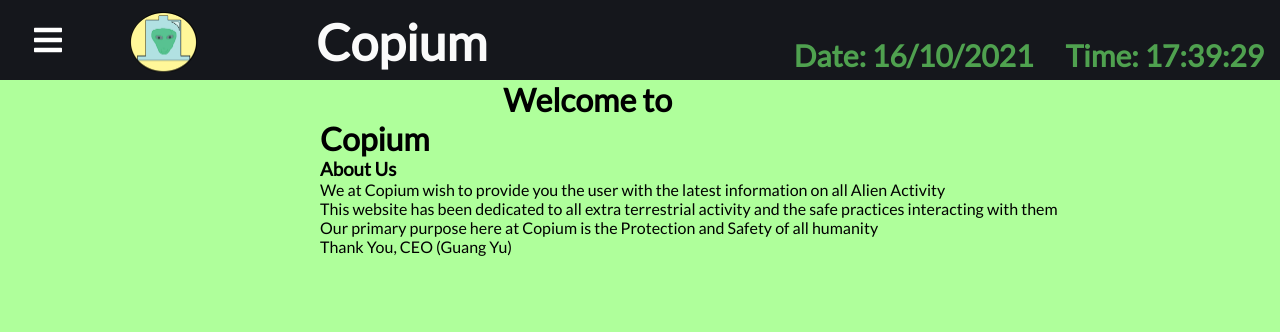
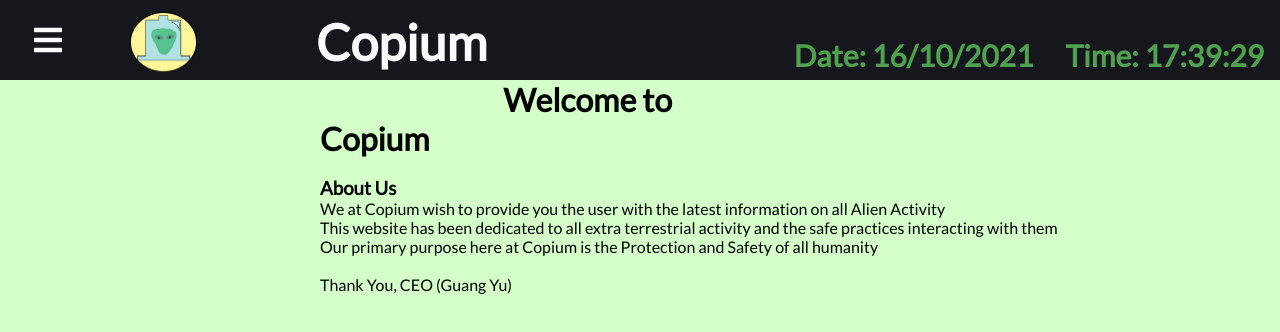
Before and after one commit to Copium-HQ/Vanilla, a React (Create React App) app: page /Overview in a window 1280 px wide. Shown: the top 332 px of the page. Built offline with nearby package versions, Linux system fonts and the light colour scheme.

Commit message:
Update color
color and spacing

```diff
--- a/src/index.css
+++ b/src/index.css
@@ -5,7 +5,7 @@ body {
     sans-serif;
   -webkit-font-smoothing: antialiased;
   -moz-osx-font-smoothing: grayscale;
-  background-color: #AFFF9B;
+  background-color: #D4FFC9;
 }
 
 code {
--- a/src/pages/Overview.js
+++ b/src/pages/Overview.js
@@ -4,10 +4,16 @@ const Overview = () => {
   return (
     <div className='home'>
       <h1>Welcome to Copium</h1>
+
+      <br></br>
+
       <h3>About Us</h3>
       <p>We at Copium wish to provide you the user with the latest information on all Alien Activity</p>
       <p>This website has been dedicated to all extra terrestrial activity and the safe practices interacting with them</p>
       <p>Our primary purpose here at Copium is the Protection and Safety of all humanity</p>
+
+      <br></br>
+
       <p>Thank You, CEO (Guang Yu)</p>
     </div>
   );
```
Also changed, not shown: 1 other file (tests, documents, lock files or other folders).
